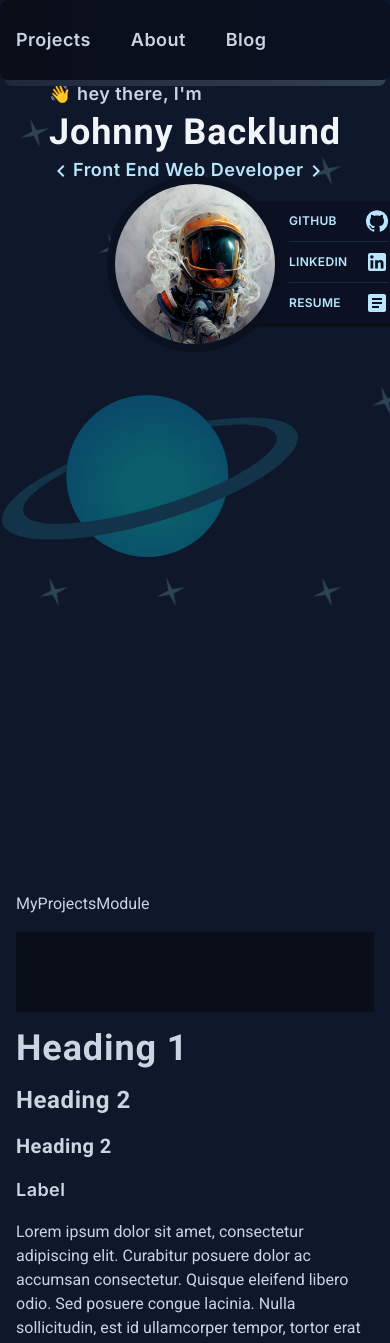
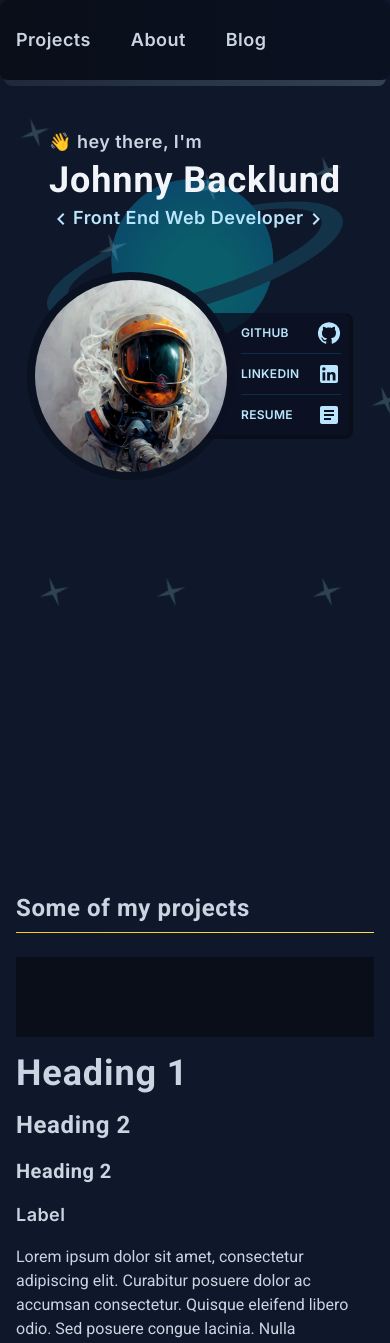
Before and after one commit to johnnydevster/portfolio-3, a Next.js app: page / in a window 390 px wide. Shown: the top 1343 px of the page. Built offline with nearby package versions, Linux system fonts and the light colour scheme.

Commit message:
Some more mobile

```diff
--- a/components/Avatar.jsx
+++ b/components/Avatar.jsx
@@ -26,7 +26,7 @@ export default function Avatar() {
     <div
       onMouseEnter={() => setShowSocials(true)}
       onMouseLeave={() => setShowSocials(false)}
-      className="relative z-[999] rounded-full h-40 w-40 lg:h-80 lg:w-80"
+      className="relative z-[9950] rounded-full h-48 w-48 lg:h-80 lg:w-80 mr-32 lg:mr-48 my-12"
     >
       <Image
         alt="realistically illustrated astronaut with smoke coming out of the suit"
@@ -82,7 +82,7 @@ export default function Avatar() {
         </Link>
       </motion.div>
       {/* Mobile socials */}
-      <div className="absolute top-1/2 -translate-y-1/2 left-[calc(100%-50px)] z-[-20] label uppercase text-xs flex lg:hidden flex-col w-44 pl-16 gap-4 text-sky-200 bg-slate-dark-lighter/80 p-2 rounded border-r-4 border-b-4 border-slate-dark">
+      <div className="absolute top-1/2 -translate-y-1/2 left-[calc(100%-50px)] z-[-20] label uppercase text-xs flex lg:hidden flex-col w-44 pl-16 gap-4 text-sky-200 bg-slate-dark-lighter/80 p-2 rounded-lg border-r-4 border-b-4 border-slate-dark">
         <Link href="/">
           <a className="flex justify-between items-center">
             <span>GitHub</span>
--- a/components/modules/heroModule/HeroModule.jsx
+++ b/components/modules/heroModule/HeroModule.jsx
@@ -58,17 +58,19 @@ export default function HeroModule() {
   }, []);
 
   return (
-    <section className="h-[calc(100vh-var(--header-height-minimized))] relative w-full overflow-hidden md:grid grid-cols-2 place-items-center">
+    <section className="h-[calc(100vh-var(--header-height-minimized))] relative w-full overflow-hidden">
       {/*       <canvas
         width="32"
         height="32"
         id="canv"
         className="absolute inset-0 w-full h-full z-[-9999] mix-blend-plus-lighter"
       /> */}
-      <HeroTitle />
+      <div className="flex flex-col lg:flex-row max-w-7xl mx-auto justify-between items-center my-12 sm:my-24 h-[50%] sm:h-[60%] lg:h-[70%]">
+        <HeroTitle />
+        <Avatar />
+        <PlanetOne />
+      </div>
 
-      <Avatar />
-      <PlanetOne />
       <Star y={5} x={5} />
       <Star y={20} x={25} />
       <Star y={12} x={50} />
--- a/components/modules/heroModule/HeroTitle.jsx
+++ b/components/modules/heroModule/HeroTitle.jsx
@@ -27,7 +27,7 @@ export default function HeroTitle() {
         variants={container}
         initial="hidden"
         animate="show"
-        className="flex flex-col gap-1 lg:gap-2"
+        className="flex flex-col gap-1 lg:gap-2 relative z-10"
       >
         <motion.span variants={item} className="label text-slate-300">
           👋 hey there, I&apos;m
--- a/components/modules/myProjectsModule/MyProjectsModule.jsx
+++ b/components/modules/myProjectsModule/MyProjectsModule.jsx
@@ -1,3 +1,8 @@
 export default function MyProjectsModule() {
-  return <div>MyProjectsModule</div>;
+  return (
+    <section>
+      <h1 className="heading">Some of my projects</h1>
+      <div className="bg-gradient-to-r from-yellow-400 to-yellow-300 h-px my-2" />
+    </section>
+  );
 }
```
